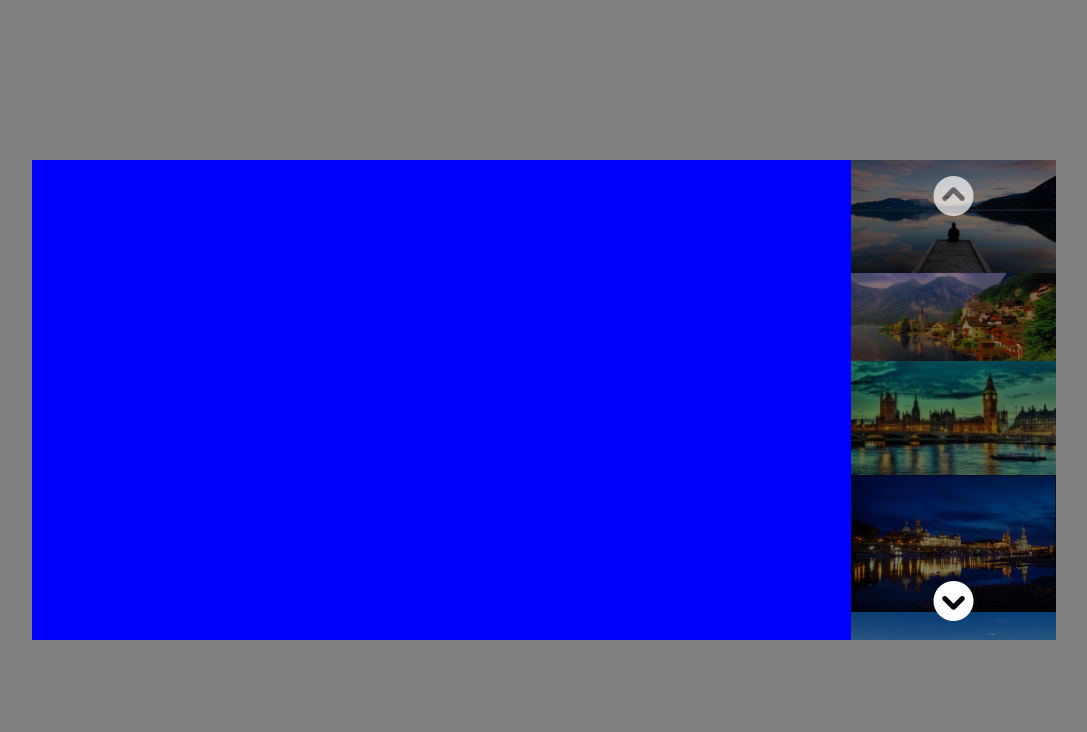
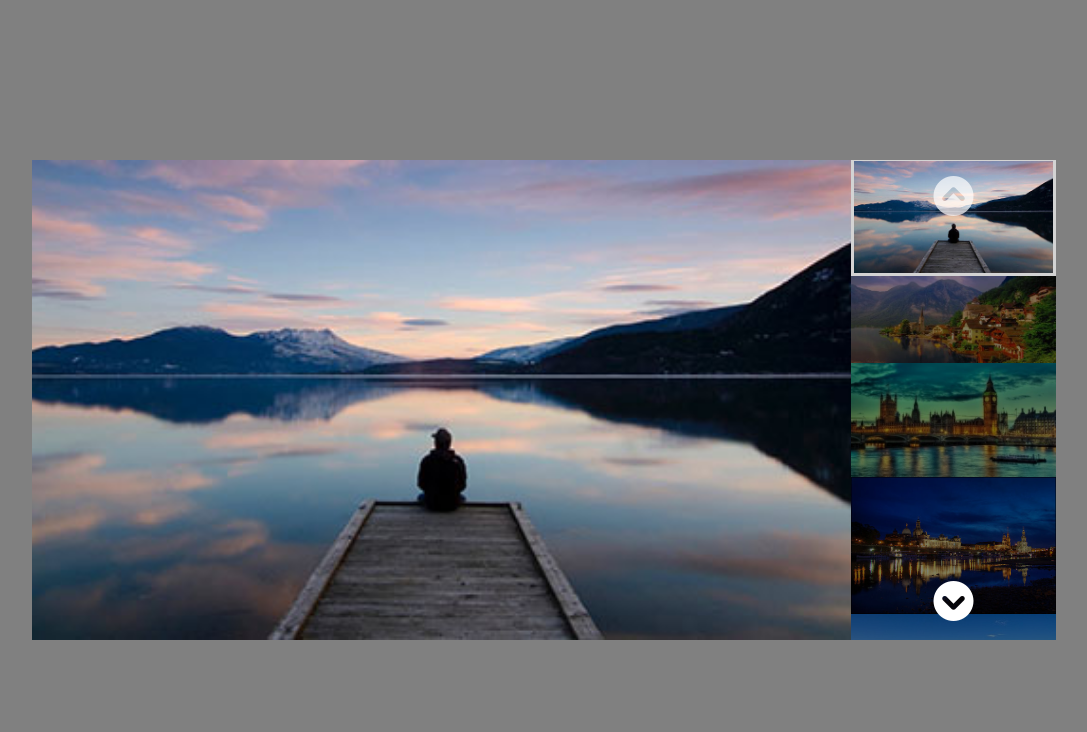
Before and after one commit to ElperdonXV/js-array-carousel, a plain HTML site: page index.html in a window 1280 px wide. Shown: the whole page, without its empty margins (96-1183 px from the left). Drawn offline with Linux system fonts and the light colour scheme.

Commit message:
work on js

```diff
--- a/css/style.css
+++ b/css/style.css
@@ -17,7 +17,6 @@
     transform: translate(-50%, -50%);
     width: 80%;
     height: 60%;
-    background-color: blue;
 }
 
 .img-slide{
@@ -50,6 +49,9 @@
     opacity: 100%;
 }
 
+.img-container{
+    position: relative;
+}
 
 .img-container,
 .img-container .img {
@@ -63,7 +65,7 @@
     height: 100%;
     object-fit: cover;
 }
-.images-container img.active {
+.img-container img.active {
     display: block;
 }
 
@@ -79,3 +81,12 @@
     filter: brightness(100%);
     border: 3px solid lightgrey;
 }
+
+
+.caption{
+    position: absolute;
+    bottom: 10%;
+    right: 5%;
+    text-align: right;
+    color: white;
+}
--- a/js/script.js
+++ b/js/script.js
@@ -45,10 +45,19 @@ for (let index = 0; index < items.length; index++) {
   //  containerDots.innerHTML += dot;
 }
 
-const imagesDom = document.querySelectorAll('.slider img');
+const imagesDom = document.querySelectorAll('.img-container img');
 console.log(imagesDom);
 
+const slideDom = document.querySelectorAll('.img-slide img');
 
+//preso elemento 0
+imagesDom[0].classList.add('first', 'active');
+
+//preso elemento ultimo
+imagesDom[imagesDom.length - 1].classList.add('last');
+
+slideDom[0].classList.add('first', 'preview');
+slideDom[dotsDom.length - 1].classList.add('last');
 
 
 //Consegna:
```
